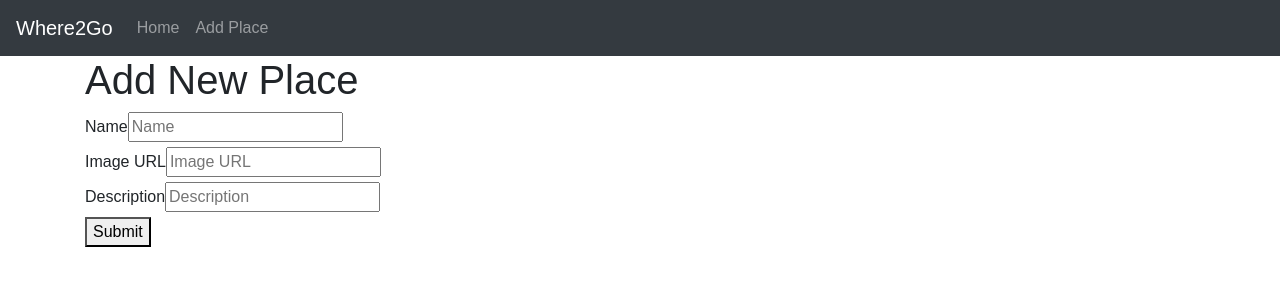
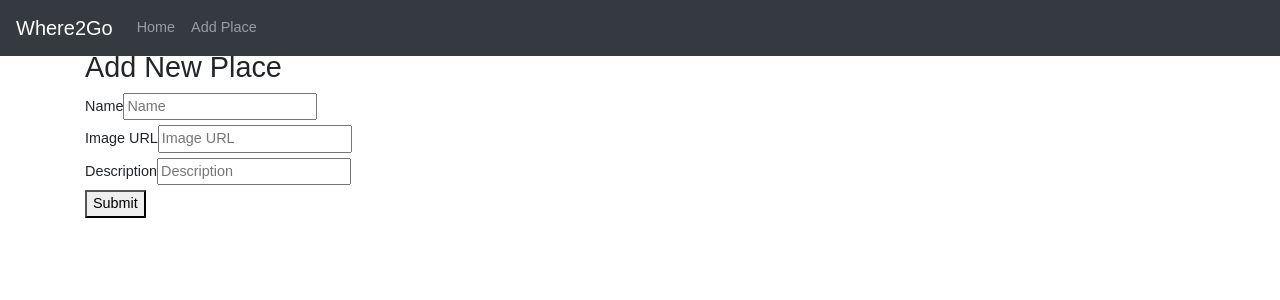
Before and after one commit to rjdeleon03/Where2Go, an Angular app: page /places/new in a window 1280 px wide. Shown: the top 300 px of the page. Built offline with nearby package versions, Linux system fonts and the light colour scheme; a web font is replaced by a local one.

Commit message:
Add basic styling to home page

```diff
--- a/src/app/app.component.css
+++ b/src/app/app.component.css
@@ -1,3 +1,8 @@
-.ui.inverted.menu {
-    border-radius: 0;
+.navbar {
+    position: fixed;
+    width: 100%;
 }
+
+.spacer {
+    height: 50px;
+}
--- a/src/app/app.component.html
+++ b/src/app/app.component.html
@@ -15,4 +15,5 @@
         </ul>
     </div>
 </nav>
+<div class="spacer"></div>
 <router-outlet></router-outlet>
--- a/src/app/place/place.component.css
+++ b/src/app/place/place.component.css
@@ -1,8 +1,12 @@
 #banner {
-    background: gold;
-    height: 50vh;
+    background: url(https://images.unsplash.com/photo-1508672019048-805c876b67e2?ixlib=rb-0.3.5&ixid=eyJhcHBfaWQiOjEyMDd9&s=bd27a515bce2dade58bc288fde28f290&auto=format&fit=crop&w=1693&q=80);
+    background-attachment: fixed;
+    background-size: cover;
+    background-position: center bottom;
+    background-repeat: no-repeat;
+    height: 60vh;
     min-height: 250px;
-    max-height: 600px;
+    max-height: 800px;
 }
 
 .container {
--- a/src/styles.css
+++ b/src/styles.css
@@ -1,4 +1,9 @@
 /* You can add global styles to this file, and also import other style files */
 body {
     font-family: 'Muli', sans-serif;
+    font-size: 0.9em;
 }
+
+h1 {
+    font-size: 2em;
+}
```
